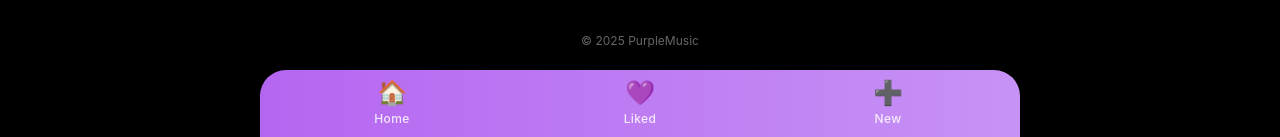
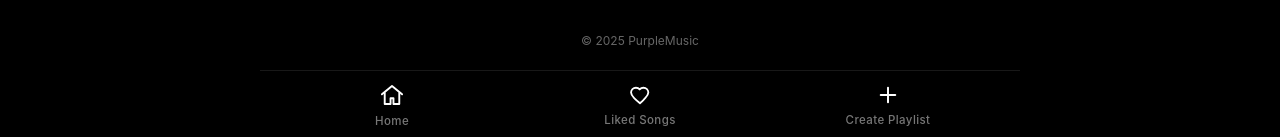
Before and after one commit to nikolastojadinov/PurpleMusicApp, a React (Create React App) app: page /terms in a window 1280 px wide. Shown: the part 660-797 px from the top of the page. Built offline with nearby package versions, Linux system fonts and the light colour scheme; no server answers.

Commit message:
style(footer): revert to original PurpleMusic black-outline footer (3 tabs, no search)

```diff
--- a/src/components/BottomNavigation.js
+++ b/src/components/BottomNavigation.js
@@ -1,15 +1,15 @@
 import React from 'react';
 import { useNavigate, useLocation } from 'react-router-dom';
 
-// Reverted simplified PurpleMusic footer navigation (original style) with three tabs
+// Original flat black & white PurpleMusic footer (3 tabs)
 export default function BottomNavigation() {
   const navigate = useNavigate();
   const location = useLocation();
 
   const tabs = [
-    { path: '/', label: 'Home', icon: '🏠' },
-    { path: '/liked', label: 'Liked', icon: '💜' },
-    { path: '/create-playlist', label: 'New', icon: '➕' }
+    { path: '/', label: 'Home', icon: HomeIcon },
+    { path: '/liked', label: 'Liked Songs', icon: HeartIcon },
+    { path: '/create-playlist', label: 'Create Playlist', icon: PlusIcon }
   ];
 
   const barStyle = {
@@ -21,12 +21,10 @@ export default function BottomNavigation() {
     display: 'flex',
     justifyContent: 'space-around',
     alignItems: 'center',
-    background: 'linear-gradient(90deg,#b566f1,#c792f5)',
-    boxShadow: '0 -4px 14px -2px rgba(0,0,0,0.35)',
+    background: '#000',
+    borderTop: '1px solid #181818',
     zIndex: 1100,
     padding: '8px 8px 10px',
-    backdropFilter: 'blur(6px)',
-    WebkitBackdropFilter: 'blur(6px)',
     fontFamily: 'inherit'
   };
 
@@ -35,33 +33,25 @@ export default function BottomNavigation() {
     height: '100%',
     background: 'transparent',
     border: 'none',
-    color: '#fff',
+    color: active ? '#fff' : '#aaa',
     display: 'flex',
     flexDirection: 'column',
     alignItems: 'center',
     justifyContent: 'center',
-    gap: 4,
+    gap: 6,
     cursor: 'pointer',
-    fontSize: 12,
+    fontSize: 11.5,
     fontWeight: active ? 600 : 500,
     letterSpacing: '.4px',
-    transition: 'color .25s, transform .25s',
-    transform: active ? 'translateY(-2px)' : 'translateY(0)',
-    textShadow: active ? '0 2px 6px rgba(0,0,0,0.35)' : 'none'
-  });
-
-  const iconStyle = (active) => ({
-    fontSize: 26,
-    lineHeight: 1,
-    transition: 'transform .28s cubic-bezier(.4,1.6,.4,1)',
-    transform: active ? 'scale(1.15)' : 'scale(.92)',
-    filter: active ? 'drop-shadow(0 2px 6px rgba(0,0,0,0.35))' : 'none'
+    transition: 'color .3s, transform .35s',
+    transform: active ? 'translateY(-1px)' : 'translateY(0)'
   });
 
   return (
     <nav style={barStyle} aria-label="Primary">
       {tabs.map(tab => {
         const active = location.pathname === tab.path;
+        const Icon = tab.icon;
         return (
           <button
             key={tab.path}
@@ -71,16 +61,43 @@ export default function BottomNavigation() {
             aria-current={active ? 'page' : undefined}
             onKeyDown={(e)=>{ if(e.key==='Enter') navigate(tab.path); }}
           >
-            <span style={iconStyle(active)}>{tab.icon}</span>
-            <span style={{opacity: active ? 1 : 0.85}}>{tab.label}</span>
+            <Icon active={active} />
+            <span style={{opacity: active ? 0.95 : 0.7, textAlign:'center', maxWidth:100, lineHeight:1.1}}>{tab.label}</span>
           </button>
         );
       })}
       <style>{`
-        @media (min-width: 900px){ nav[aria-label=Primary] { max-width: 760px; margin:0 auto; border-radius:26px 26px 0 0; } }
-        nav[aria-label=Primary] button:hover span:first-child { transform:scale(1.18); }
-        nav[aria-label=Primary] button:focus-visible { outline:2px solid rgba(255,255,255,0.9); outline-offset:2px; border-radius:18px; }
+        @media (min-width: 900px){ nav[aria-label=Primary] { max-width: 760px; margin:0 auto; } }
+        nav[aria-label=Primary] button:hover svg { transform:scale(1.14); }
+        nav[aria-label=Primary] button:focus-visible { outline:2px solid #fff; outline-offset:2px; border-radius:18px; }
       `}</style>
     </nav>
   );
 }
+
+// Icon components (outline when inactive, filled when active)
+function HomeIcon({ active }) {
+  return (
+    <svg width="28" height="28" viewBox="0 0 24 24" style={{transition:'transform .35s, fill .3s, stroke .3s', transform: active ? 'scale(1.18)' : 'scale(.96)'}} fill={active ? '#fff' : 'none'} stroke="#fff" strokeWidth={1.7} strokeLinejoin="round" strokeLinecap="round">
+      <path d="M3 11.4 12 4l9 7.4" />
+      <path d="M5.5 10.2V20h5.2v-5.1h2.6V20h5.2v-9.8" />
+    </svg>
+  );
+}
+
+function HeartIcon({ active }) {
+  return (
+    <svg width="26" height="26" viewBox="0 0 24 24" style={{transition:'transform .35s, fill .3s, stroke .3s', transform: active ? 'scale(1.18)' : 'scale(.96)'}} fill={active ? '#fff' : 'none'} stroke="#fff" strokeWidth={1.8} strokeLinecap="round" strokeLinejoin="round">
+      <path d="M12 20s-3.7-3.18-5.6-5.07C4.5 13.04 3.4 11.5 3.4 9.7 3.4 7.1 5.5 5 8.1 5c1.4 0 2.7.6 3.6 1.6.9-1 2.2-1.6 3.6-1.6 2.6 0 4.7 2.1 4.7 4.7 0 1.8-1.1 3.34-3 5.23C15.7 16.83 12 20 12 20Z" />
+    </svg>
+  );
+}
+
+function PlusIcon({ active }) {
+  return (
+    <svg width="26" height="26" viewBox="0 0 24 24" style={{transition:'transform .35s, fill .3s, stroke .3s', transform: active ? 'scale(1.18)' : 'scale(.96)'}} fill={active ? '#fff' : 'none'} stroke="#fff" strokeWidth={1.9} strokeLinecap="round">
+      <path d="M12 5v14" />
+      <path d="M5 12h14" />
+    </svg>
+  );
+}
```
